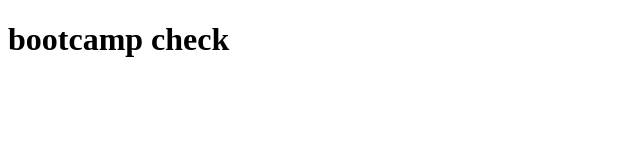
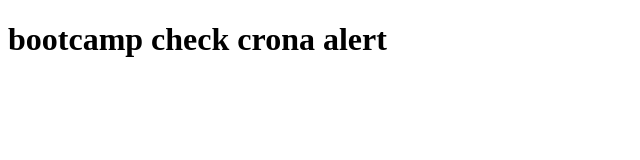
Before and after one commit to Muhammad-Shahid/bootcamp, a plain HTML site: page index.html in a window 1280 px wide. Shown: the whole page, without its empty margins (0-640 px from the left). Drawn offline with Linux system fonts and the light colour scheme.

Commit message:
4rth commit

```diff
--- a/index.html
+++ b/index.html
@@ -6,6 +6,6 @@
     <title>Hello bootcamp</title>
 </head>
 <body>
-    <h1>bootcamp check</h1>
+    <h1>bootcamp check crona alert</h1>
 </body>
 </html>
```
